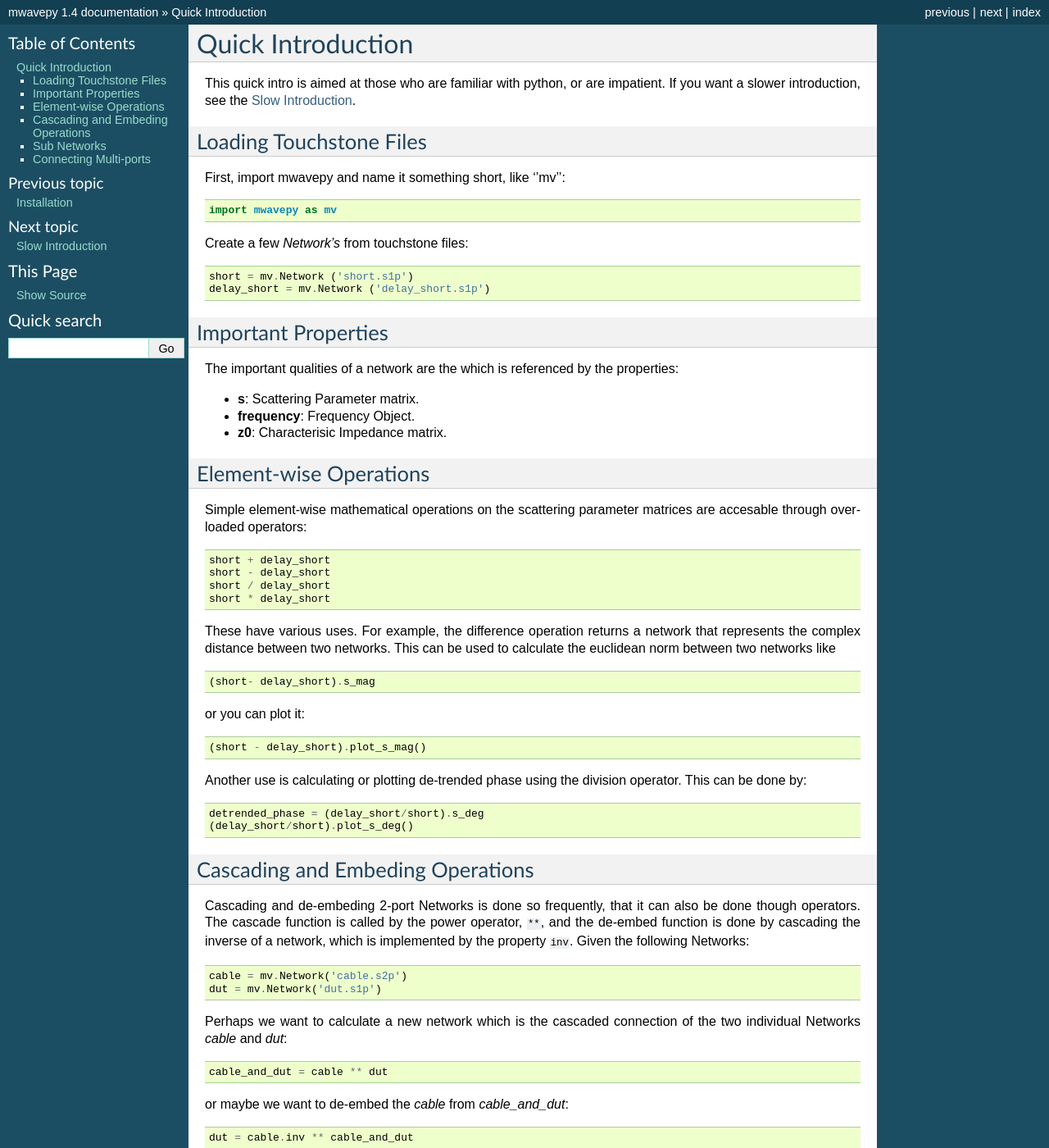
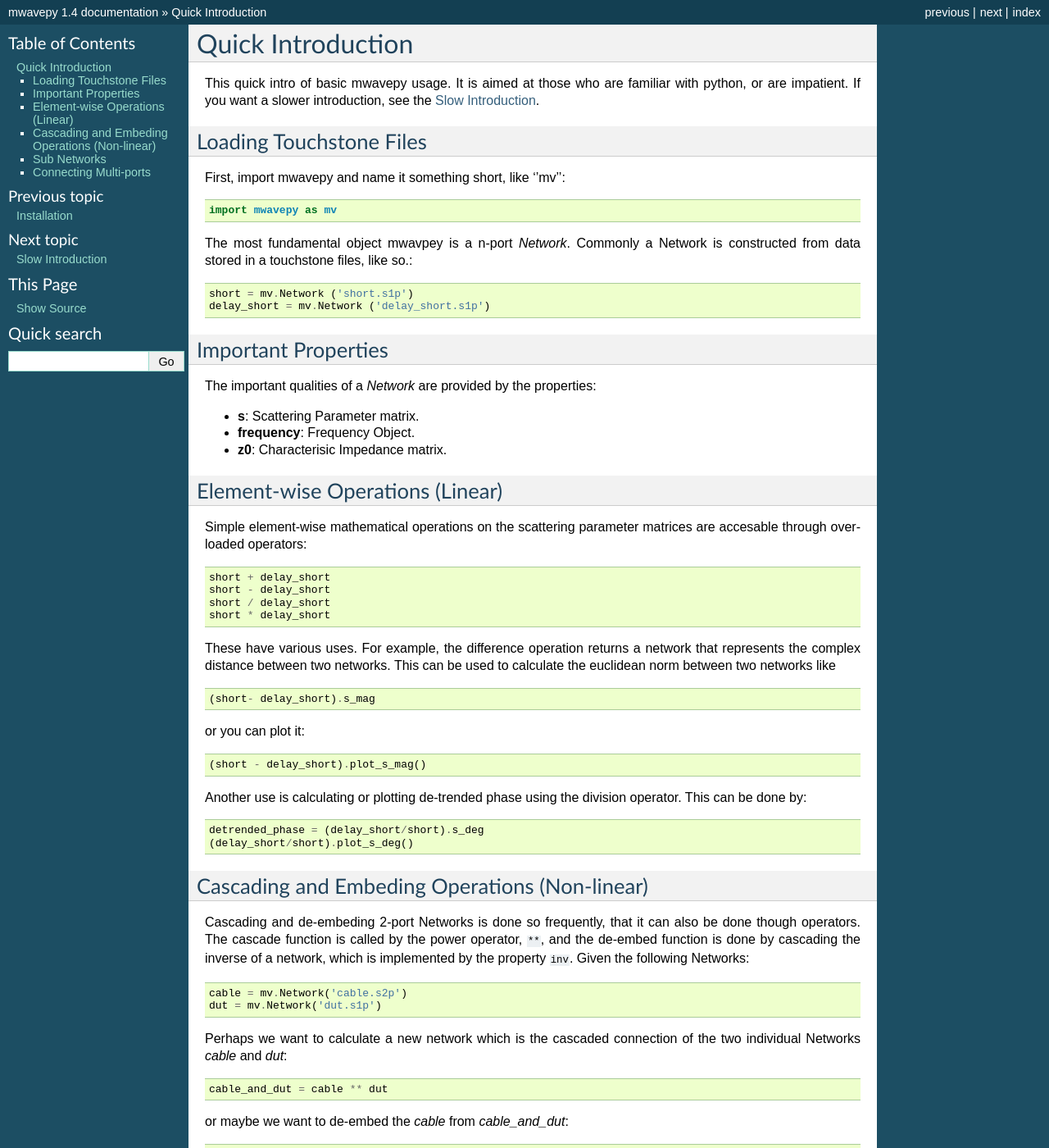
Before and after one commit to aylons/mwavepy, a Sphinx documentation site: the page built from doc/sphinx/source/quick_intro.rst, in a window 1280 px wide and 1400 px high. Shown: the whole window at 82% size. Built offline with Sphinx 7.4.7, drawn with Linux system fonts in a browser that asks for light colours; formulas are drawn with MathJax 3; pages that are not in the unit, such as notebooks, are missing from menus.

Commit message:
updated docs

```diff
--- a/doc/sphinx/source/examples/matching_single_stub.rst
+++ b/doc/sphinx/source/examples/matching_single_stub.rst
@@ -7,7 +7,7 @@
 --------
 This example illustrates a way to visualize the design space for a single stub matching network. The matching Network consists of a shunt and series stub arranged as shown below, (image taken from R.M. Weikle's Notes)
 
-.. figure::  images/single_stub_matching_diagram.png
+.. figure::  ../images/single_stub_matching_diagram.png
    :align:   center
    :width:	400
 
@@ -84,11 +84,11 @@
 Output
 ------------
 
-.. figure::  images/Series-Shunt_Stub_Matching_2D.png
+.. figure::  ../images/Series-Shunt_Stub_Matching_2D.png
    :align:   center
    :width:	800
 
 
-.. figure::  images/Series-Shunt_Stub_Matching_3D.png
+.. figure::  ../images/Series-Shunt_Stub_Matching_3D.png
    :align:   center
    :width:	800
--- a/doc/sphinx/source/quick_intro.rst
+++ b/doc/sphinx/source/quick_intro.rst
@@ -3,7 +3,7 @@
 Quick Introduction
 *********************
 
-This quick intro is aimed at those who are familiar with python, or are impatient. If you want a slower introduction, see the :doc:`slow_intro`.
+This quick intro of basic mwavepy usage. It is aimed at those who are familiar with python, or are impatient. If you want a slower introduction, see the :doc:`slow_intro`.
 
 Loading Touchstone Files
 ++++++++++++++++++++++++++
@@ -12,7 +12,7 @@
 
 	import mwavepy as mv
 
-Create a few *Network's* from touchstone files::
+The most fundamental object mwavpey is a n-port *Network*. Commonly a Network is constructed from data stored in a touchstone files, like so.::
 
 	short = mv.Network ('short.s1p')
 	delay_short = mv.Network ('delay_short.s1p')
@@ -20,14 +20,14 @@
 Important Properties
 +++++++++++++++++++++++++
 
-The important qualities of a network are the  which is referenced by the properties:
+The important qualities of a *Network* are provided by the properties:
 
 * **s**: Scattering Parameter matrix.
 * **frequency**: Frequency Object.
 * **z0**: Characterisic Impedance matrix.
 
-Element-wise Operations
-++++++++++++++++++++++++++
+Element-wise Operations (Linear)
+++++++++++++++++++++++++++++++++
 
 Simple element-wise mathematical operations on the scattering parameter matrices are accesable through overloaded operators::
 
@@ -50,8 +50,8 @@
 	(delay_short/short).plot_s_deg()
 
 
-Cascading and Embeding Operations
-+++++++++++++++++++++++++++++++++++
+Cascading and Embeding Operations (Non-linear)
+++++++++++++++++++++++++++++++++++++++++++++++++
 Cascading and de-embeding 2-port Networks is done so frequently, that it can also be done though operators. The cascade function is called by the power operator,  ``**``, and the de-embed function is done by cascading the inverse of a network, which is implemented by the property ``inv``. Given the following Networks::
 
 	cable = mv.Network('cable.s2p')
```
Also changed, not shown: doc/sphinx/source/examples.rst (+4 -4 lines), doc/sphinx/source/examples/basic_plotting.rst (+5 -5 lines), doc/sphinx/source/examples/vna_noise_analysis.rst (+4 -4 lines).
